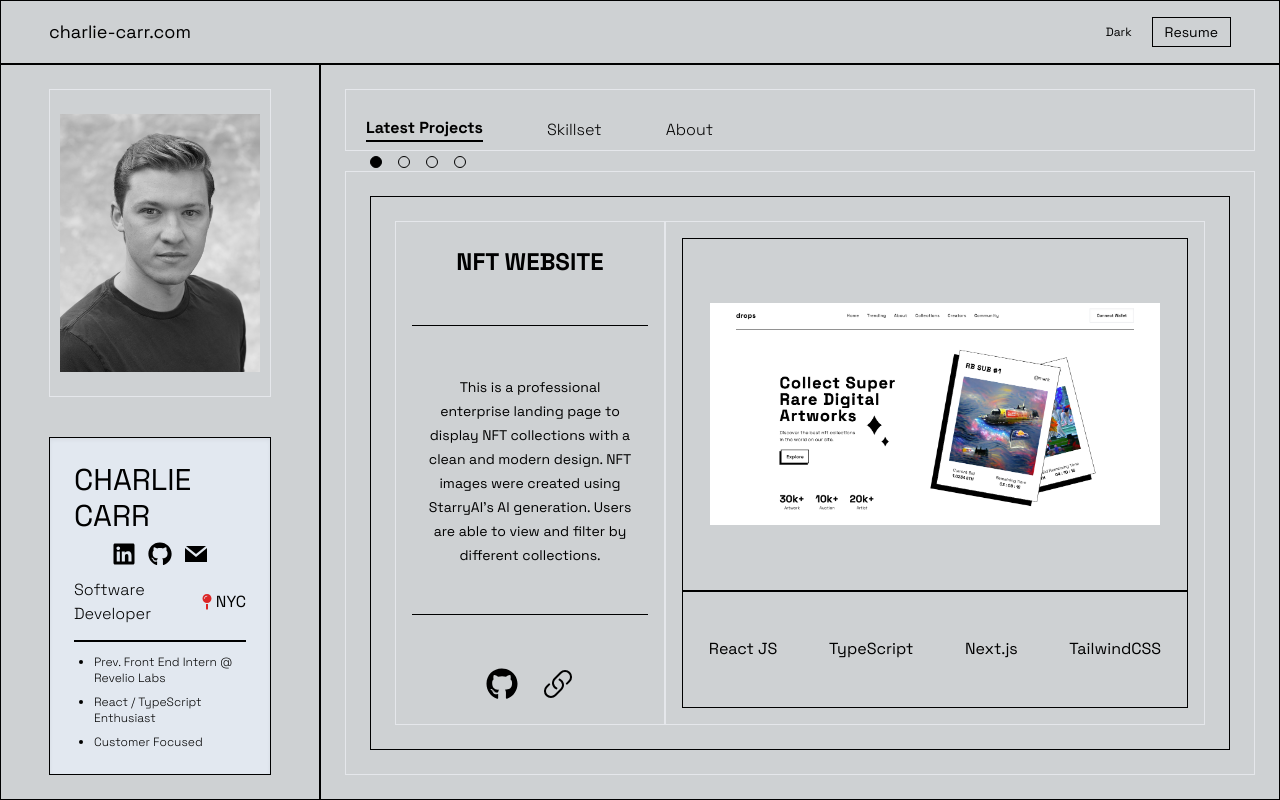
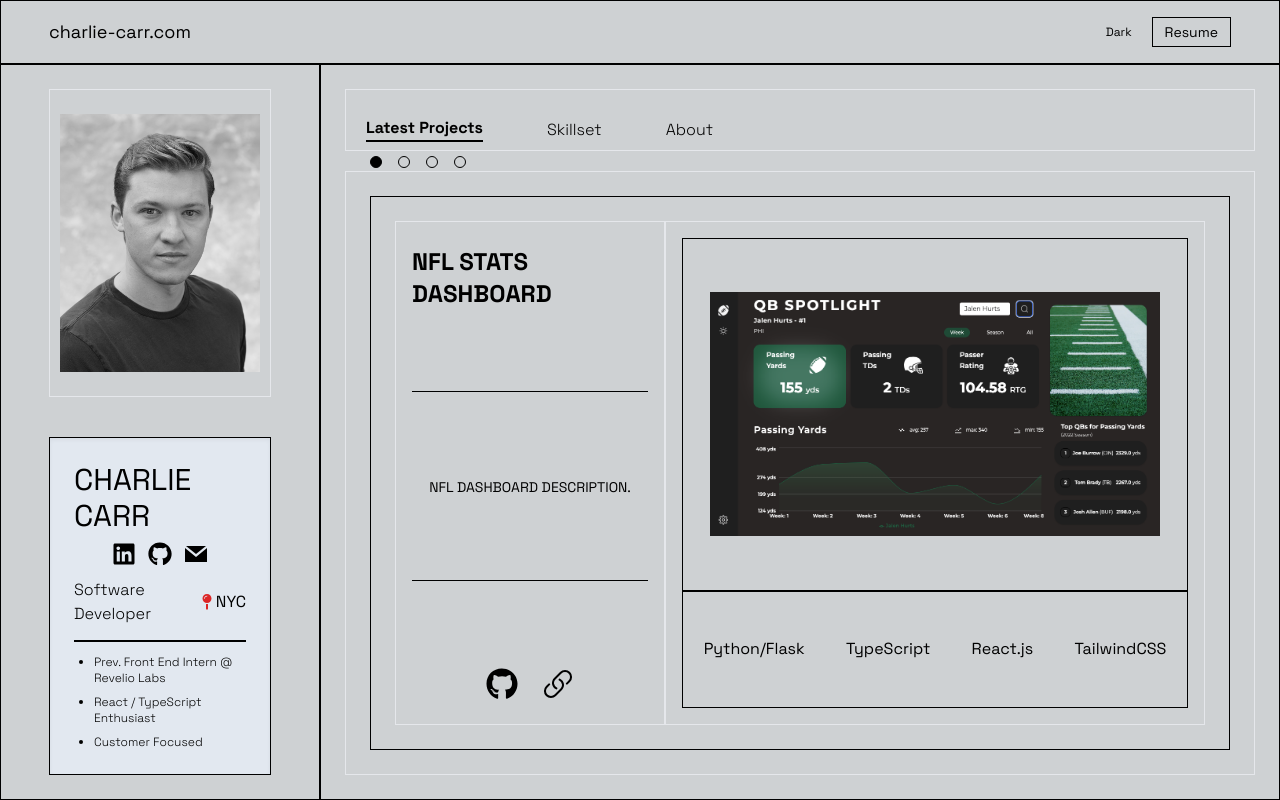
Before and after one commit to CharlesCarr/charlie_dev_portfolio, a Next.js app: page / in a window 1280 px wide. Built offline with nearby package versions, Linux system fonts and the light colour scheme.

Commit message:
add nfl project content

```diff
--- a/components/sections/ProjectsSection.tsx
+++ b/components/sections/ProjectsSection.tsx
@@ -2,9 +2,18 @@
 import NFTCollectionImg from "../../images/projects/nft-collection-screen-one.png";
 import StockChartImg from "../../images/projects/StockChartz.png";
 import WorkoutImg from "../../images/projects/WorkoutApp.png";
+import NFLImg from "../../images/projects/nfl-app.png";
 import { useState } from "react";
 
 const allProjects = [
+  {
+    title: "NFL STATS DASHBOARD",
+    image: NFLImg,
+    description: "NFL DASHBOARD DESCRIPTION.",
+    github: "https://github.com/CharlesCarr/nfl_nextgen_stats",
+    demo: "https://react-nfl.onrender.com/",
+    tech: ["Python/Flask", "TypeScript", "React.js", "TailwindCSS"],
+  },
   {
     title: "NFT WEBSITE",
     image: NFTCollectionImg,
@@ -28,15 +37,6 @@
     image: StockChartImg,
     description:
       "This project allows users to input stock tickers to display animated, responsive stock price chart data. The user can add up to two stock tickers and compare side by side with a biaxial chart. Users are also able to view percentage change performance. Stock price data is fetched from an external API for current pricing.",
-    github: "https://github.com/CharlesCarr/react-stock-chart",
-    demo: "https://stockchartz.web.app/",
-    tech: ["React JS", "Chakra UI", "Polygon.io API", "Recharts"],
-  },
-  {
-    title: "NFL STATS DASHBOARD",
-    image: StockChartImg,
-    description:
-      "NFL DASHBOARD DESCRIPTION.",
     github: "https://github.com/CharlesCarr/react-stock-chart",
     demo: "https://stockchartz.web.app/",
     tech: ["React JS", "Chakra UI", "Polygon.io API", "Recharts"],
```
Also changed, not shown: images/projects/nfl-app.png (added).
